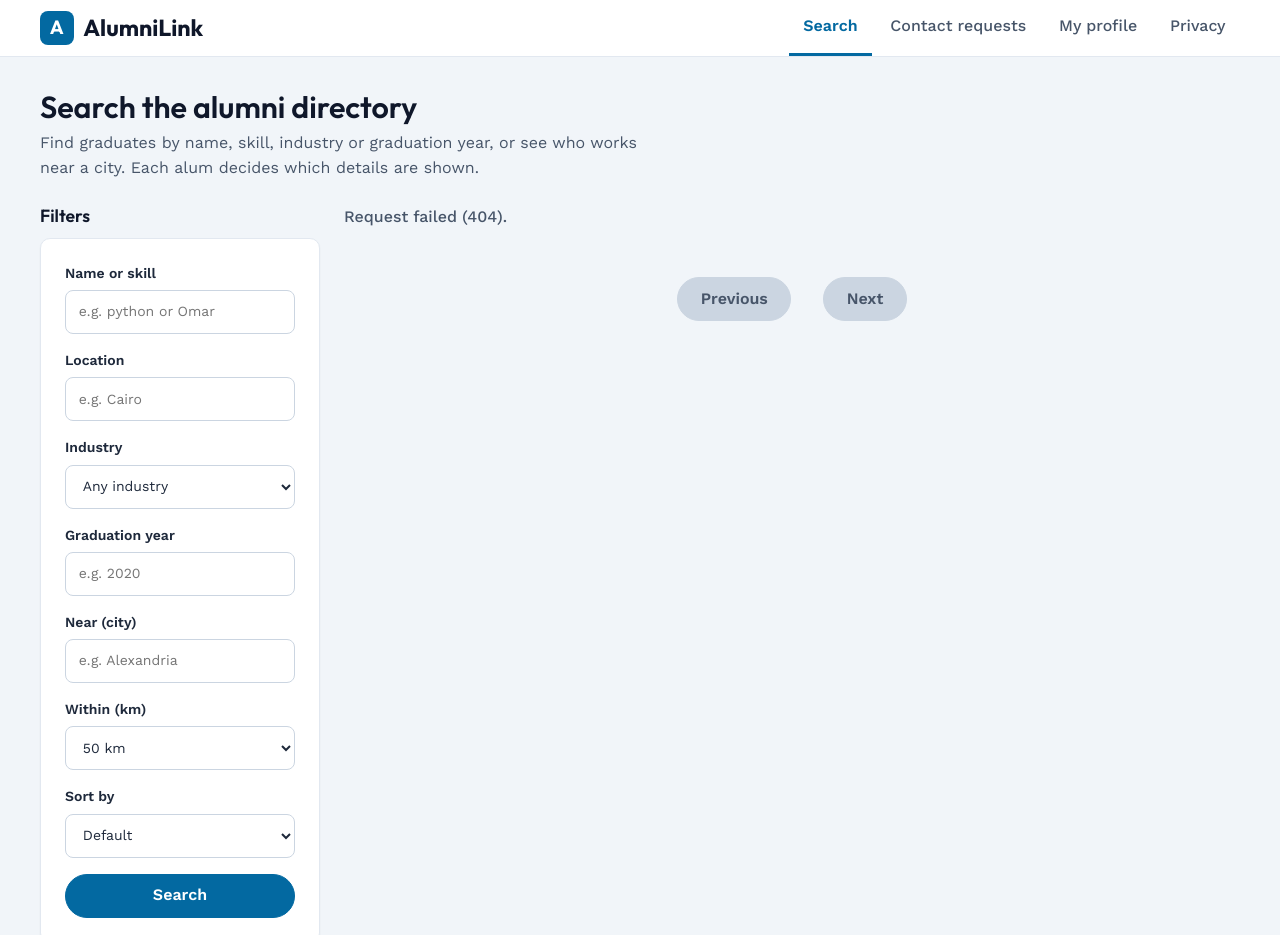
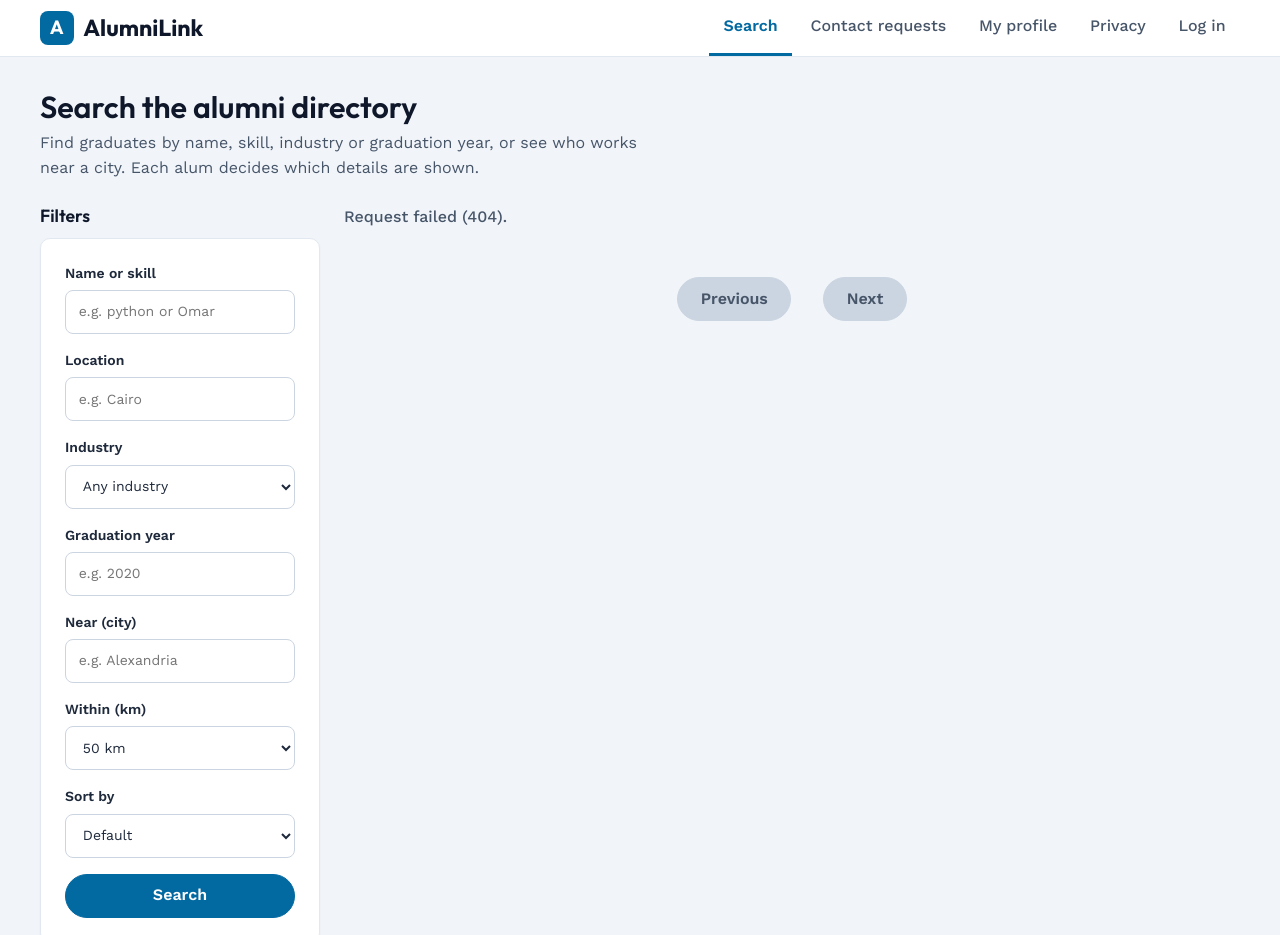
Before and after one commit to ammaryaser12343/alumnilink, a website: page frontend/index.html in a window 1280 px wide. Shown: the top 935 px of the page. Drawn offline with Linux system fonts and the light colour scheme; no server answers.

Commit message:
Show Log in and Log out links on the search page

```diff
--- a/frontend/index.html
+++ b/frontend/index.html
@@ -97,6 +97,7 @@
 
   <script src="js/config.js" defer></script>
   <script src="js/api.js" defer></script>
+  <script src="js/nav.js" defer></script>
   <script src="js/search.js" defer></script>
 </body>
 </html>
```
